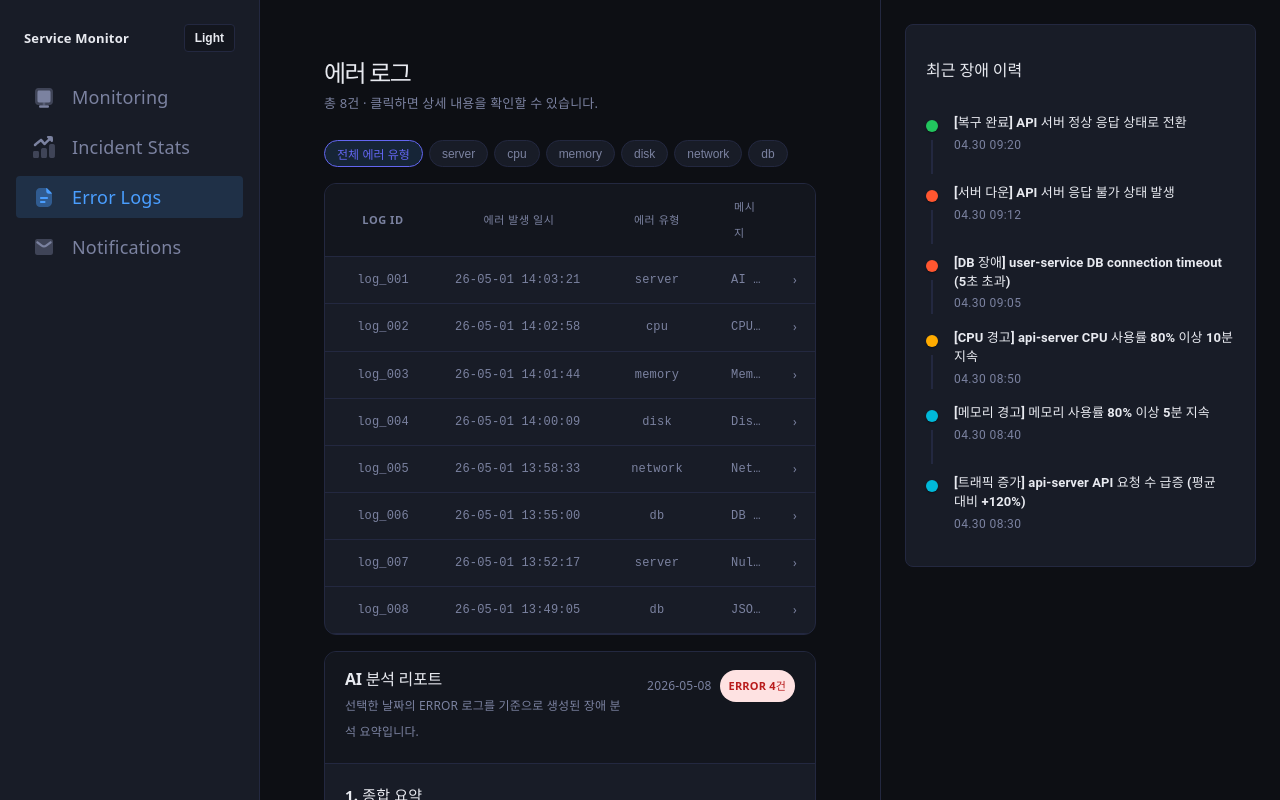
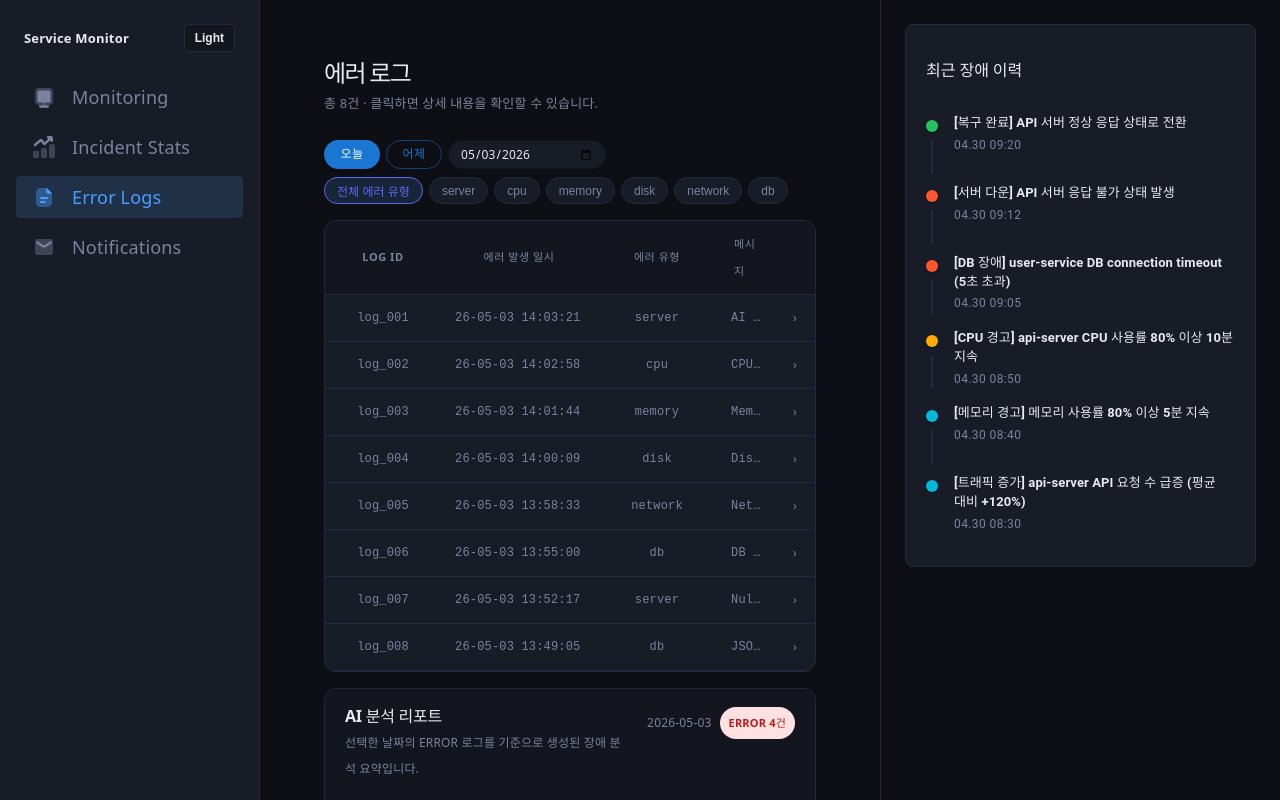
Before and after one commit to jeondaegam/service-monitor, a React (Vite) app in the folder perf-monitor-portlet/: page /error-log in a window 1280 px wide. Shown: the top 800 px of the page. Built offline with nearby package versions, Linux system fonts and the light colour scheme.

Commit message:
에러로그: 날짜 검색 추가
- [오늘] [어제] 버튼과 단일 날짜 선택 DatePicker 추가
- 미래 날짜 선택 불가

```diff
--- a/perf-monitor-portlet/src/pages/ErrorLog/ErrorLogPage.jsx
+++ b/perf-monitor-portlet/src/pages/ErrorLog/ErrorLogPage.jsx
@@ -1,11 +1,12 @@
 import { Fragment, useMemo, useState } from "react";
+import { Button, TextField } from "@mui/material";
 
 import styles from "./ErrorLogPage.module.css";
 
 // ─────────────────────────────────────────
 // 하드코딩 더미 데이터
 // 나중에 API 붙일 때 이 부분만 교체
-// GET /api/logs?level=&errorType=&keyword=&page=&size=
+// GET /api/logs?date=&level=&errorType=&keyword=&page=&size=
 // ─────────────────────────────────────────
 const DUMMY_LOGS = [
   {
@@ -169,6 +170,25 @@ const LEVEL_STYLE = {
 };
 
 const TABLE_HEADERS = ["Log ID", "에러 발생 일시", "에러 유형", "메시지", ""];
+
+function formatDateInput(date) {
+  const year = date.getFullYear();
+  const month = String(date.getMonth() + 1).padStart(2, "0");
+  const day = String(date.getDate()).padStart(2, "0");
+
+  return `${year}-${month}-${day}`;
+}
+
+function getDateByOffset(offsetDays) {
+  const date = new Date();
+  date.setDate(date.getDate() + offsetDays);
+  return formatDateInput(date);
+}
+
+function applyDateToTimestamp(timestamp, date) {
+  const [, time = "00:00:00Z"] = timestamp.split("T");
+  return `${date}T${time}`;
+}
 
 function formatTime(iso) {
   const d = new Date(iso);
@@ -439,12 +459,21 @@ function AiReportSection({ report }) {
 
 export default function ErrorLogPage() {
   const [selectedId, setSelectedId] = useState(null);
+  const [selectedDate, setSelectedDate] = useState(() => getDateByOffset(0));
   // const [filterLevel, setFilterLevel] = useState("all");
   const [filterErrorType, setFilterErrorType] = useState("all");
   const [keyword] = useState("");
+  const todayDate = getDateByOffset(0);
+
+  const datedLogs = useMemo(() => {
+    return DUMMY_LOGS.map((log) => ({
+      ...log,
+      timestamp: applyDateToTimestamp(log.timestamp, selectedDate),
+    }));
+  }, [selectedDate]);
 
   const filtered = useMemo(() => {
-    return DUMMY_LOGS.filter((log) => {
+    return datedLogs.filter((log) => {
       // if (filterLevel !== "all" && log.level !== filterLevel) return false;
       if (filterErrorType !== "all" && log.errorType !== filterErrorType)
         return false;
@@ -456,7 +485,14 @@ export default function ErrorLogPage() {
       }
       return true;
     });
-  }, [filterErrorType, keyword]);
+  }, [datedLogs, filterErrorType, keyword]);
+
+  const aiReport = useMemo(() => {
+    return {
+      ...DUMMY_AI_REPORT,
+      targetDate: selectedDate,
+    };
+  }, [selectedDate]);
 
   const handleRowClick = (logId) => {
     setSelectedId((prev) => (prev === logId ? null : logId));
@@ -466,6 +502,19 @@ export default function ErrorLogPage() {
   //   setFilterLevel(level);
   //   setSelectedId(null);
   // };
+
+  const handleDateChange = (date) => {
+    if (!date) return;
+
+    if (date > todayDate) {
+      setSelectedDate(todayDate);
+      setSelectedId(null);
+      return;
+    }
+
+    setSelectedDate(date);
+    setSelectedId(null);
+  };
 
   const handleErrorTypeChange = (errorType) => {
     setFilterErrorType(errorType);
@@ -482,6 +531,43 @@ export default function ErrorLogPage() {
       </header>
 
       <div className={styles.filterBar}>
+        <div className={styles.dateControls}>
+          <Button
+            size="small"
+            variant={selectedDate === todayDate ? "contained" : "outlined"}
+            onClick={() => handleDateChange(todayDate)}
+            sx={{ borderRadius: "20px", minWidth: 56, fontSize: 12, fontWeight: 700 }}
+          >
+            오늘
+          </Button>
+          <Button
+            size="small"
+            variant={selectedDate === getDateByOffset(-1) ? "contained" : "outlined"}
+            onClick={() => handleDateChange(getDateByOffset(-1))}
+            sx={{ borderRadius: "20px", minWidth: 56, fontSize: 12, fontWeight: 700 }}
+          >
+            어제
+          </Button>
+          <TextField
+            className={styles.datePicker}
+            type="date"
+            size="small"
+            value={selectedDate}
+            onChange={(event) => handleDateChange(event.target.value)}
+            sx={{
+              width: 158,
+              "& .MuiOutlinedInput-root": {
+                borderRadius: "20px",
+                backgroundColor: "var(--app-panel)",
+                fontSize: 12,
+              },
+              "& .MuiOutlinedInput-input": {
+                padding: "6px 12px",
+              },
+            }}
+          />
+        </div>
+
         {/*
         <div className={styles.chipGroup}>
           {LEVELS.map((level) => (
@@ -519,7 +605,7 @@ export default function ErrorLogPage() {
         onRowClick={handleRowClick}
       />
 
-      <AiReportSection report={DUMMY_AI_REPORT} />
+      <AiReportSection report={aiReport} />
 
       {/* <div className={styles.footerNote}>
         {filtered.length}건 표시 중 · 페이지네이션 필요시 API 연동 시 추가
--- a/perf-monitor-portlet/src/pages/ErrorLog/ErrorLogPage.module.css
+++ b/perf-monitor-portlet/src/pages/ErrorLog/ErrorLogPage.module.css
@@ -29,6 +29,17 @@
   flex-wrap: wrap;
   gap: 8px;
   margin-bottom: 16px;
+}
+
+.dateControls {
+  display: flex;
+  align-items: center;
+  gap: 6px;
+}
+
+.datePicker input {
+  color: var(--app-text);
+  font-family: system-ui, sans-serif;
 }
 
 .chipGroup {
```
